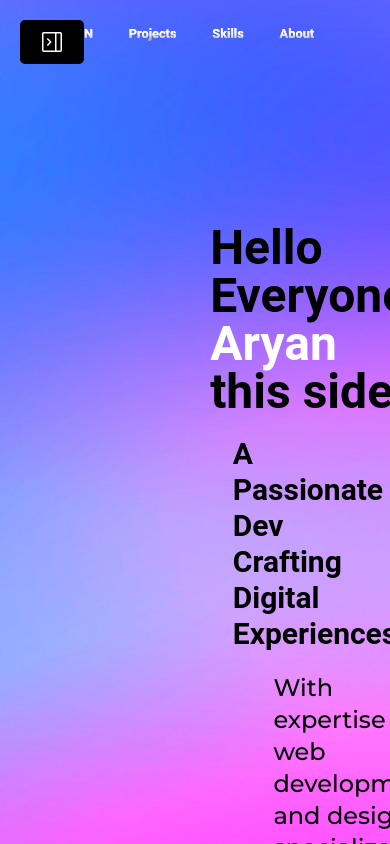
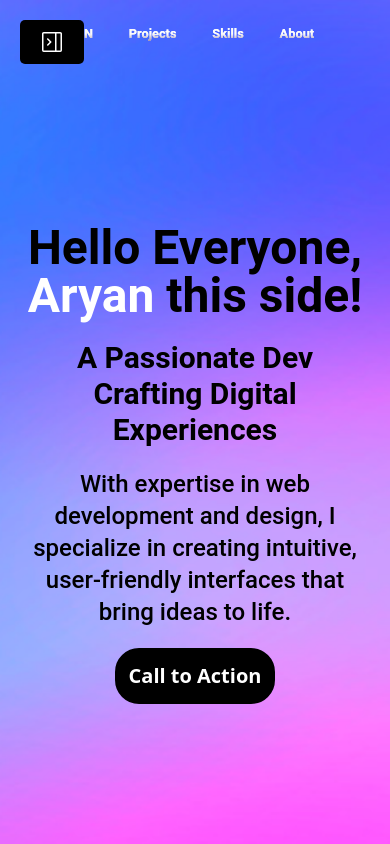
Before and after one commit to Aryanftw/portfolio-2, a React (Vite) app in the folder frontend/: page /home in a window 390 px wide. Built offline with nearby package versions, Linux system fonts and the light colour scheme.

Commit message:
responsive hero section

```diff
--- a/frontend/src/components/Hero.css
+++ b/frontend/src/components/Hero.css
@@ -21,3 +21,14 @@ button:hover{
   background-color: rgb(12, 12, 89);
   border:none;
 }
+
+
+@media (max-width:1400px){
+  #hero{
+    margin-bottom: 80px;
+    width:auto;
+    display: flex;
+    flex-direction: column;
+    align-items: center;
+  }
+}
--- a/frontend/src/components/Hero.jsx
+++ b/frontend/src/components/Hero.jsx
@@ -1,15 +1,21 @@
 import React from "react";
-import './Hero.css'
+import './Hero.css';
 
 const Hero = () => {
   return (
-    <div id="hero" className="flex min-h-screen flex-col items-center max-w-7xl ">
-      <p className="text-5xl pr-20 mt-56 ml-80 font-bold font-custom animate-fadeInUp">
-        Hello Everyone, <span className="text-white">Aryan</span> this side !
+    <div id="hero" className="flex min-h-screen flex-col items-center max-w-7xl mx-auto text-center px-6">
+      <p className="text-5xl md:text-4xl sm:text-3xl mt-56 font-bold font-custom animate-fadeInUp">
+        Hello Everyone, <span className="text-white">Aryan</span> this side!
       </p>
-      <p className="animate-fadeInUp text-3xl pr-20  ml-80 font-semibold font-custom mt-5">A Passionate Dev Crafting Digital Experiences</p>
-      <p className="text-2xl font-medium  ml-80  font-custom mt-5 animate-fadeInUp font-damn">With expertise in web development and design, I specialize in creating intuitive, user-friendly interfaces that bring ideas to life.</p>
-      <button className="p-1 rounded-3xl animate-fadeInUp font-semibold mt-5 ml-60 text-xl border-2 text-white bg-black w-40 h-14 border-black"><a href="#contact">Call to Action</a></button>
+      <p className="animate-fadeInUp text-3xl md:text-2xl sm:text-xl font-semibold font-custom mt-5">
+        A Passionate Dev Crafting Digital Experiences
+      </p>
+      <p className="text-2xl md:text-xl sm:text-lg font-medium font-custom mt-5 animate-fadeInUp">
+        With expertise in web development and design, I specialize in creating intuitive, user-friendly interfaces that bring ideas to life.
+      </p>
+      <button className="p-1 rounded-3xl animate-fadeInUp font-semibold mt-5 text-xl text-white bg-black w-40 h-14">
+        <a href="#contact">Call to Action</a>
+      </button>
     </div>
   );
 };
```
